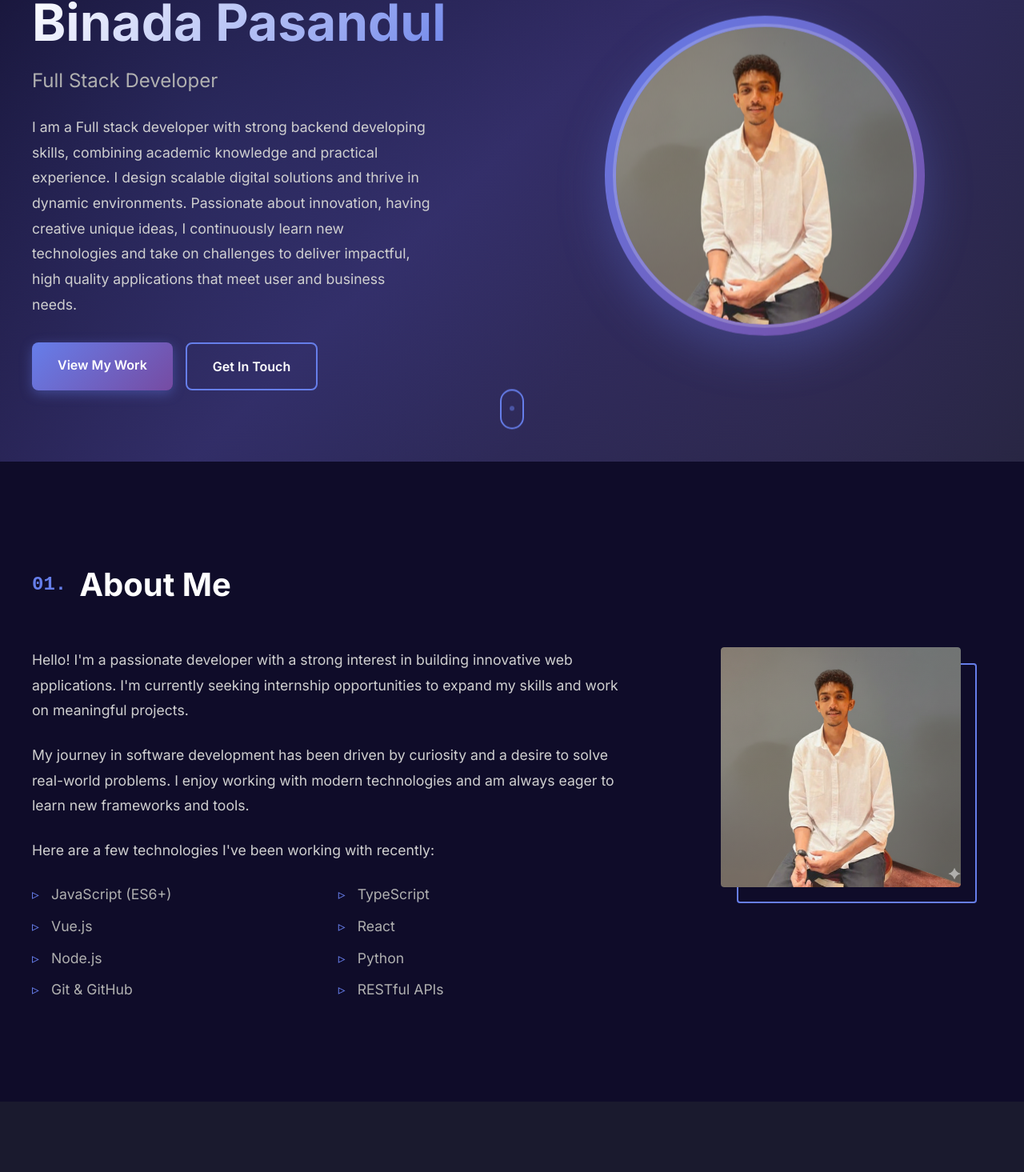
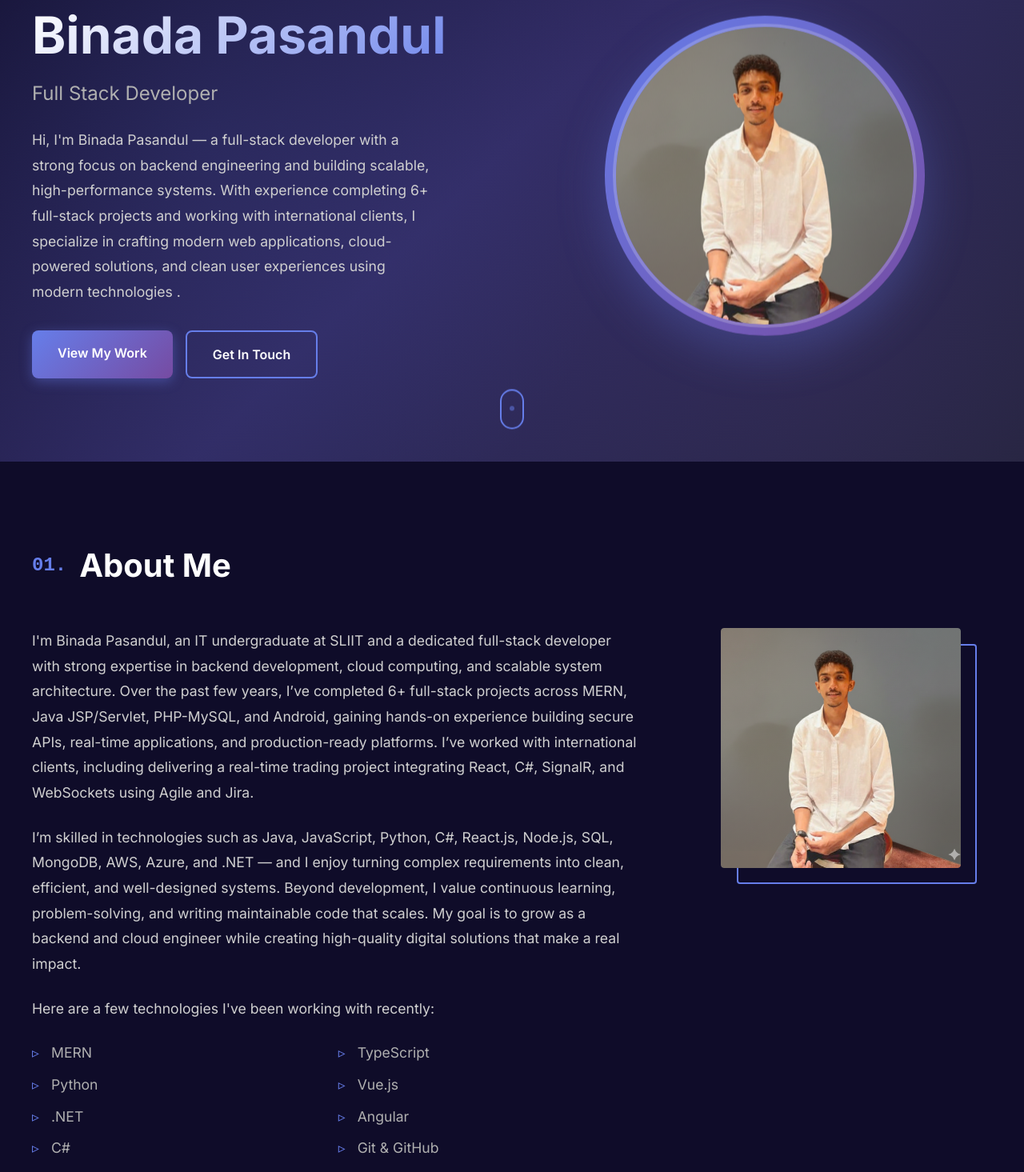
Before and after one commit to BinadaPasandul/Portfolio, a Vue app: page / in a window 1280 px wide. Shown: the part 223-1688 px from the top of the page at 80% size. Built offline with nearby package versions, Linux system fonts and the light colour scheme.

Commit message:
changes in about and skills

```diff
--- a/src/components/About.vue
+++ b/src/components/About.vue
@@ -8,25 +8,29 @@
       <div class="about-content">
         <div class="about-text">
           <p>
-            Hello! I'm a passionate developer with a strong interest in building
-            innovative web applications. I'm currently seeking internship
-            opportunities to expand my skills and work on meaningful projects.
+            I'm Binada Pasandul, an IT undergraduate at SLIIT and a dedicated full-stack developer with strong expertise in backend development, cloud computing, and scalable
+            system architecture. Over the past few years, I’ve completed 6+ full-stack projects across MERN, Java JSP/Servlet, PHP-MySQL, and Android, gaining hands-on experience building secure APIs,
+            real-time applications, and production-ready platforms.
+            I’ve worked with international clients, including delivering a real-time trading project integrating React, C#, SignalR, and WebSockets using Agile and Jira.
           </p>
           <p>
-            My journey in software development has been driven by curiosity and
-            a desire to solve real-world problems. I enjoy working with modern
-            technologies and am always eager to learn new frameworks and tools.
+            I’m skilled in technologies such as Java, JavaScript, Python, C#, React.js, Node.js, SQL, MongoDB, AWS, Azure, and
+            .NET — and I enjoy turning complex requirements into clean, efficient, and well-designed systems. Beyond development, I value continuous
+             learning, problem-solving, and writing maintainable code that scales. My goal is to grow as a backend and cloud engineer while creating high-quality digital solutions
+             that make a real impact.
           </p>
           <p>Here are a few technologies I've been working with recently:</p>
           <ul class="tech-list">
-            <li>JavaScript (ES6+)</li>
+            <li>MERN</li>
             <li>TypeScript</li>
+            <li>Python</li>
             <li>Vue.js</li>
-            <li>React</li>
-            <li>Node.js</li>
-            <li>Python</li>
+            <li>.NET</li>
+            <li>Angular</li>
+            <li>C#</li>
             <li>Git & GitHub</li>
             <li>RESTful APIs</li>
+            <li>Jira</li>
           </ul>
         </div>
         <div class="about-image">
--- a/src/components/Hero.vue
+++ b/src/components/Hero.vue
@@ -8,11 +8,13 @@
         </h1>
         <p class="title">Full Stack Developer</p>
         <p class="description">
-          I am a Full stack developer with strong backend developing skills, combining academic
-          knowledge and practical experience. I design scalable digital solutions and thrive in
-          dynamic environments. Passionate about innovation, having creative unique ideas, I
-          continuously learn new technologies and take on challenges to deliver impactful, high
-          quality applications that meet user and business needs.
+          Hi, I'm Binada Pasandul — a
+          full-stack developer with a strong focus
+          on backend engineering and building scalable, high-performance systems.
+          With experience completing 6+ full-stack projects and working with international clients, I specialize in
+          crafting modern web applications, cloud-powered solutions, and clean user experiences using modern technologies
+           .
+
         </p>
         <div class="hero-buttons">
           <a href="#projects" class="btn btn-primary">View My Work</a>
--- a/src/components/Projects.vue
+++ b/src/components/Projects.vue
@@ -71,7 +71,7 @@ interface Project {
 const projects: Project[] = [
   {
     id: 1,
-    title: 'E-Commerce Platform',
+    title: 'Snazzy-The Smart Shoe Store',
     description:
       'A full-stack e-commerce application with user authentication, product management, and payment integration.',
     technologies: ['Vue.js', 'Node.js', 'MongoDB', 'Express'],
```
